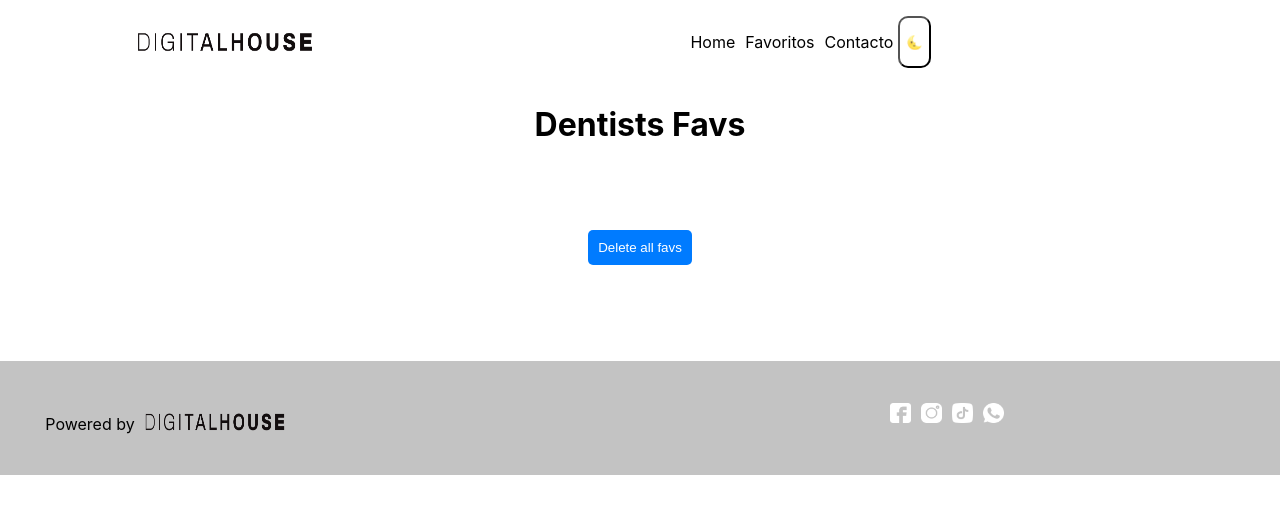
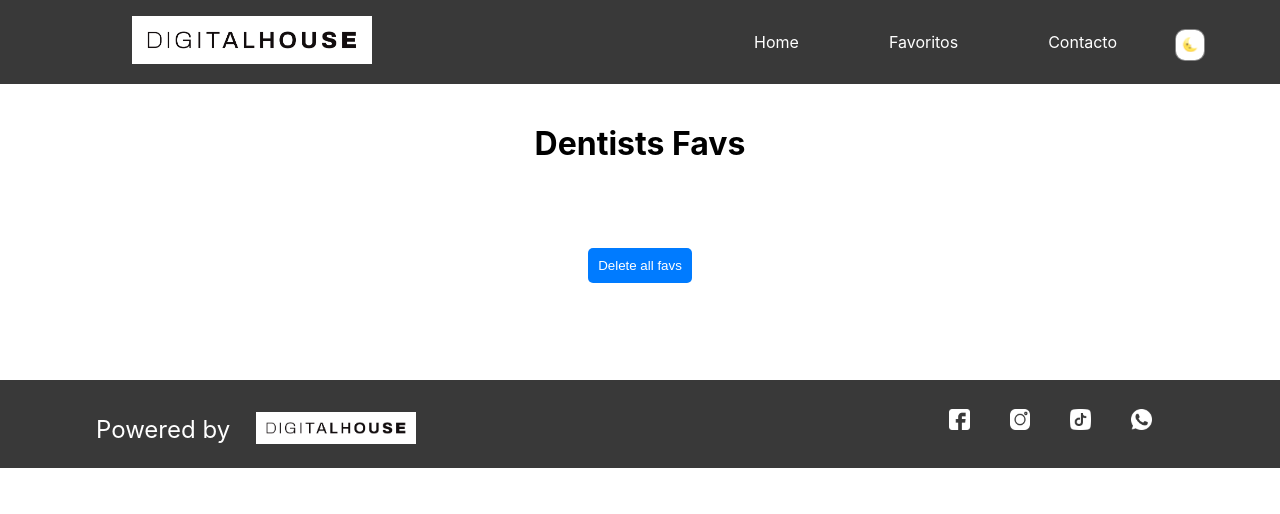
Before and after one commit to victoriafrench15/finalFront3_VictoriaFrench, a React (Create React App) app in the folder Final_VictoriaFrench/fe3-final/: page /favs in a window 1280 px wide. Shown: the top 514 px of the page. Built offline with nearby package versions, Linux system fonts and the light colour scheme.

Commit message:
changed styles

```diff
--- a/Final_VictoriaFrench/fe3-final/src/App.jsx
+++ b/Final_VictoriaFrench/fe3-final/src/App.jsx
@@ -22,7 +22,7 @@ function App() {
 
   const localTheme = JSON.parse(localStorage.getItem('theme'));
 
-  const [theme, setTheme] = useState(localTheme ?? themes.light);
+  const [theme, setTheme] = useState(localTheme?? themes.light);
 
   const handleChangeTheme = () => {
     theme === themes.dark ? setTheme(themes.light) : setTheme(themes.dark);
--- a/Final_VictoriaFrench/fe3-final/src/Components/Navbar.jsx
+++ b/Final_VictoriaFrench/fe3-final/src/Components/Navbar.jsx
@@ -11,9 +11,9 @@ const Navbar = () => {
       <img src="/images/DH.png" alt='DH-logo'/>
       <div className="nav_div">
         <ul className='nav-ul'>
-          <li><Link to="/home">Home</Link></li>
-          <li><Link to="/favs">Favoritos</Link></li>
-          <li><Link to="/contact">Contacto</Link></li>
+          <li className='nav-li'><Link to="/home">Home</Link></li>
+          <li className='nav-li'><Link to="/favs">Favoritos</Link></li>
+          <li className='nav-li'><Link to="/contact">Contacto</Link></li>
         </ul>
 
         <ThemeToggleButton/>
--- a/Final_VictoriaFrench/fe3-final/src/Components/ThemeToggleButton.jsx
+++ b/Final_VictoriaFrench/fe3-final/src/Components/ThemeToggleButton.jsx
@@ -7,7 +7,7 @@ const ThemeToggleButton = () => {
   const { theme, handleChangeTheme } = useContext(ContextProvider);
 
   return (
-    <button
+    <button className="theme-button"
       onClick={handleChangeTheme}
       style={{ background: theme.background, color: theme.font }}
     >
--- a/Final_VictoriaFrench/fe3-final/src/Routes/Contact.jsx
+++ b/Final_VictoriaFrench/fe3-final/src/Routes/Contact.jsx
@@ -4,13 +4,13 @@ import Form from '../Components/Form'
 
 const Contact = () => {
   return (
-    <div className='title'>
+    <div className='title container'>
       <div className='container_contact'>
         <h2>Want to know more?</h2>
         <p>Send us your questions and we will contact you</p>
       </div>
       <div>
-      <Form/>
+        <Form/>
       </div>
     </div>
   )
--- a/Final_VictoriaFrench/fe3-final/src/Routes/Detail.jsx
+++ b/Final_VictoriaFrench/fe3-final/src/Routes/Detail.jsx
@@ -10,7 +10,7 @@ const Detail = () => {
   // Consumiendo el parametro dinamico de la URL deberan hacer un fetch a un user en especifico
 
   return (
-    <div className='detail'>
+    <div className='detail container'>
         {/* aqui deberan renderizar la informacion en detalle de un user en especifico */}
         {/* Deberan mostrar el name - email - phone - website por cada user en especifico */}
         <h1 className="title">{dentist.name}</h1>
--- a/Final_VictoriaFrench/fe3-final/src/Routes/Favs.jsx
+++ b/Final_VictoriaFrench/fe3-final/src/Routes/Favs.jsx
@@ -13,7 +13,7 @@ const Favs = () => {
   }, []);
 
   return (
-    <>
+    <div className="container">
       <h1>Dentists Favs</h1>
       <div className="card-grid">
         {/* este componente debe consumir los destacados del localStorage */}
@@ -29,7 +29,7 @@ const Favs = () => {
         </button>
       </div>
 
-    </>
+    </div>
   );
 };
 
--- a/Final_VictoriaFrench/fe3-final/src/Routes/Home.jsx
+++ b/Final_VictoriaFrench/fe3-final/src/Routes/Home.jsx
@@ -19,7 +19,7 @@ const Home = () => {
   },[])
 
   return (
-    <main className="" >
+    <main className="container" >
       <h1>Home</h1>
       <div className="card-grid">
         {/* Aqui deberias renderizar las cards */}
--- a/Final_VictoriaFrench/fe3-final/src/index.css
+++ b/Final_VictoriaFrench/fe3-final/src/index.css
@@ -12,6 +12,12 @@ code {
   font-family: source-code-pro, Menlo, Monaco, Consolas, 'Courier New',
     monospace;
 }
+
+.container{
+  margin-top: 4vw;
+  padding-top: 4vw;
+}
+
 .favButton{
   padding: 0px;
   border: none;
@@ -41,9 +47,14 @@ h1{
 
 .nav{
   display: flex;
-  width: 80vw;
+  width: 100vw;
   justify-content:space-around;
   padding: 1rem;
+  border-bottom: white solid 1px;
+  position: fixed;
+  margin-bottom: 10%;
+  background-color: rgb(57, 57, 57);
+  top: 0;
 }
 
 .nav-ul{
@@ -54,12 +65,21 @@ h1{
 .nav_div li {
   list-style: none;
   display: list-item;
+}
 
+.nav-li{
+  margin-left: 4rem;
+  margin-right: 1rem;
 }
 
 nav > img{
   width: 200px;
   margin: 0;
+  width: 15rem;
+  height: 3rem;
+  background-color: white;
+  margin-left: 2%;
+
 }
 
 .nav_div{
@@ -73,7 +93,7 @@ nav button{
 }
 
 a{
-  color: #000;
+  color:white;
   text-decoration: none;
   margin: 5px;
   cursor: pointer;
@@ -83,41 +103,49 @@ a:hover{
 }
 
 footer{
-  background-color: #0000003c;
+  background-color:rgb(57, 57, 57);
   display: flex;
   margin-top: 2rem;
-  padding: 2%;
+
+  width: 100vw;
+  margin-bottom: 0%;
+  border-top: white solid 1px;
+  bottom: 0;
 }
 
 .img_footer {
   width: 1,5rem;
   height: 1.3rem;
   color: #000;
-  padding-top: 0.7rem;
-  margin: 5px;
+  padding-top: 1.8rem;
+  margin-left: 2.5rem;
 }
 
 .footer_div1{
   display: flex;
-  width: 40%;
+  width: 50vw;
 }
 
 .footer_div2{
   display: flex;
   justify-content: right;
-  width: 40%;
+  width: 40vw;
 }
 
 .img_footer_logo{
   width: 10rem;
-  height: 3rem;
-  padding-top: 0.7rem;
+  height: 2rem;
+  background-color: white;
+  margin-left: 2%;
+  margin-top: 2rem;
 }
 
 footer div p{
-  margin-left: 4%;
+  margin-left: 15%;
+  margin-right: 2%;
   padding-top: 0.7rem;
-  font-size: 1,5rem;
+  font-size: 1.5rem;
+  color: white;
 }
 
 .container_contact{
@@ -130,7 +158,8 @@ form{
   flex-direction: column;
   max-width: 400px;
   margin: 0 auto;
-  padding: 20px;
+  margin-bottom: 9vw;
+  padding: 2rem;
   border: 1px solid #ccc;
   border-radius: 5px;
 }
@@ -217,6 +246,7 @@ tr:nth-child(even) {
   color: white;
 }
 
+
 .detail{
   justify-content: center;
   text-align: center;
@@ -270,3 +300,11 @@ tr:nth-child(even) {
   padding: 2px;
   border-radius: 8px;
 }
+
+.theme-button{
+  border: rgba(0, 0, 0, 0.477) solid 1px;
+  cursor: pointer;
+  margin-left: 7%;
+  height: 2rem;
+  margin-top: 0.8rem;
+}
```
